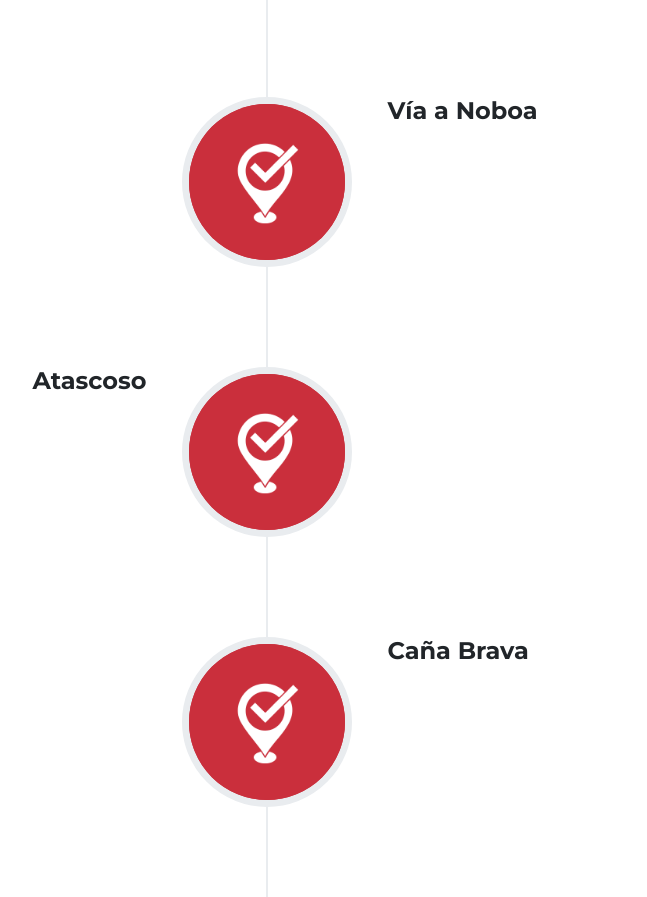
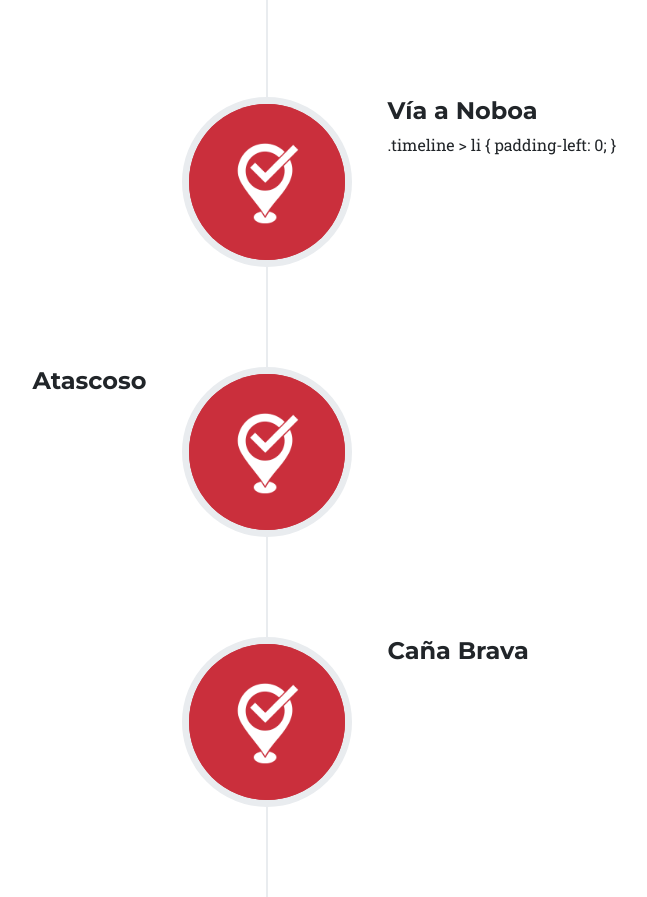
Before and after one commit to Linxnet1/linxnet, a website: page index.html in a window 1280 px wide. Shown: the part 2556-3453 px from the top of the page, without its empty margins (373-1020 px from the left). Drawn offline with nearby package versions, Linux system fonts and the light colour scheme.

Commit message:
Update index.html

```diff
--- a/index.html
+++ b/index.html
@@ -167,6 +167,10 @@ Nuestra red está construida con tecnología de última generación y un núcleo
                         <div class="timeline-panel">
                             <div class="timeline-heading">
                                 <h4>Vía a Noboa</h4>
+                                .timeline > li {
+  padding-left: 0;
+}
+
                                  <div class="text-center mt-4">
                             </div>
                         </li>
```
